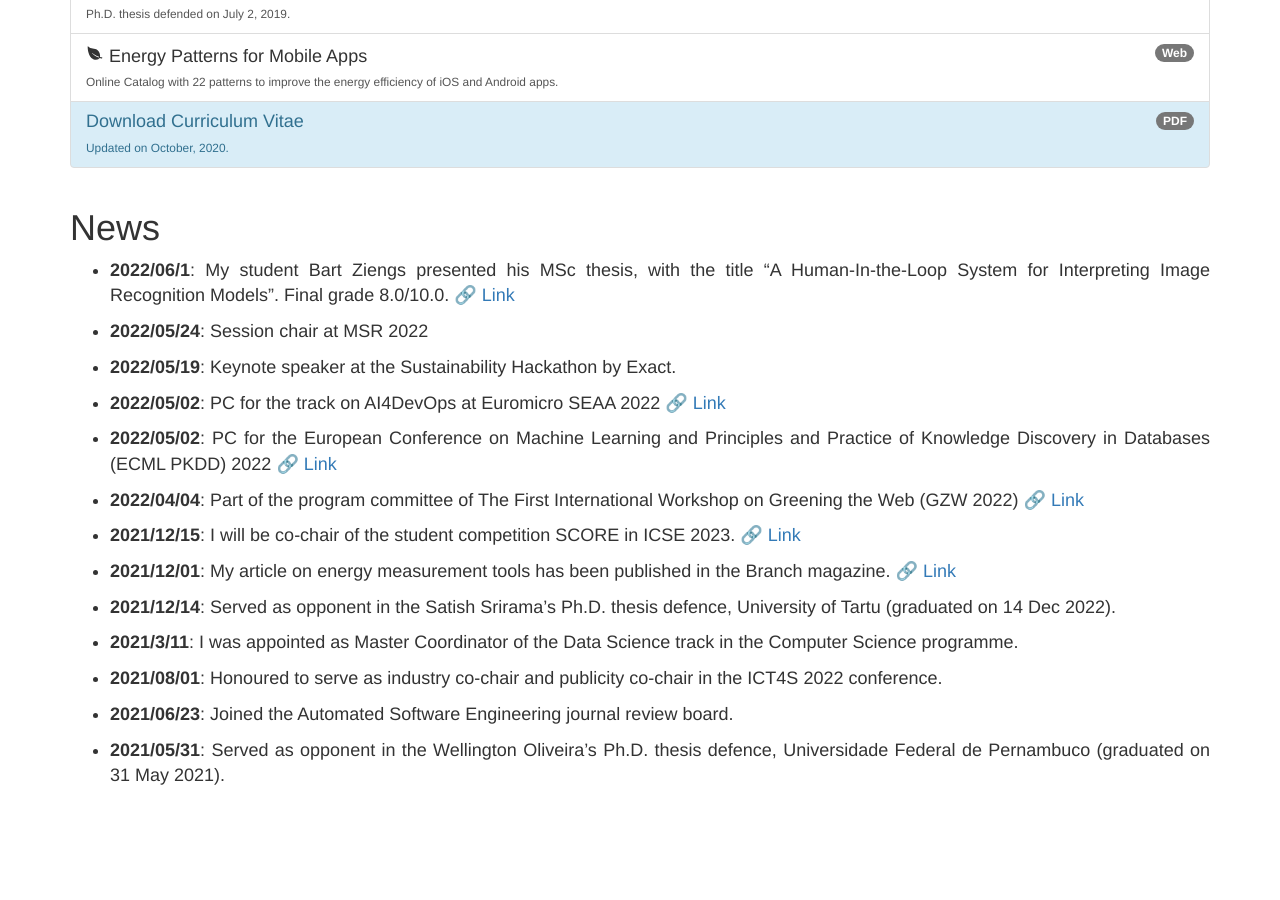
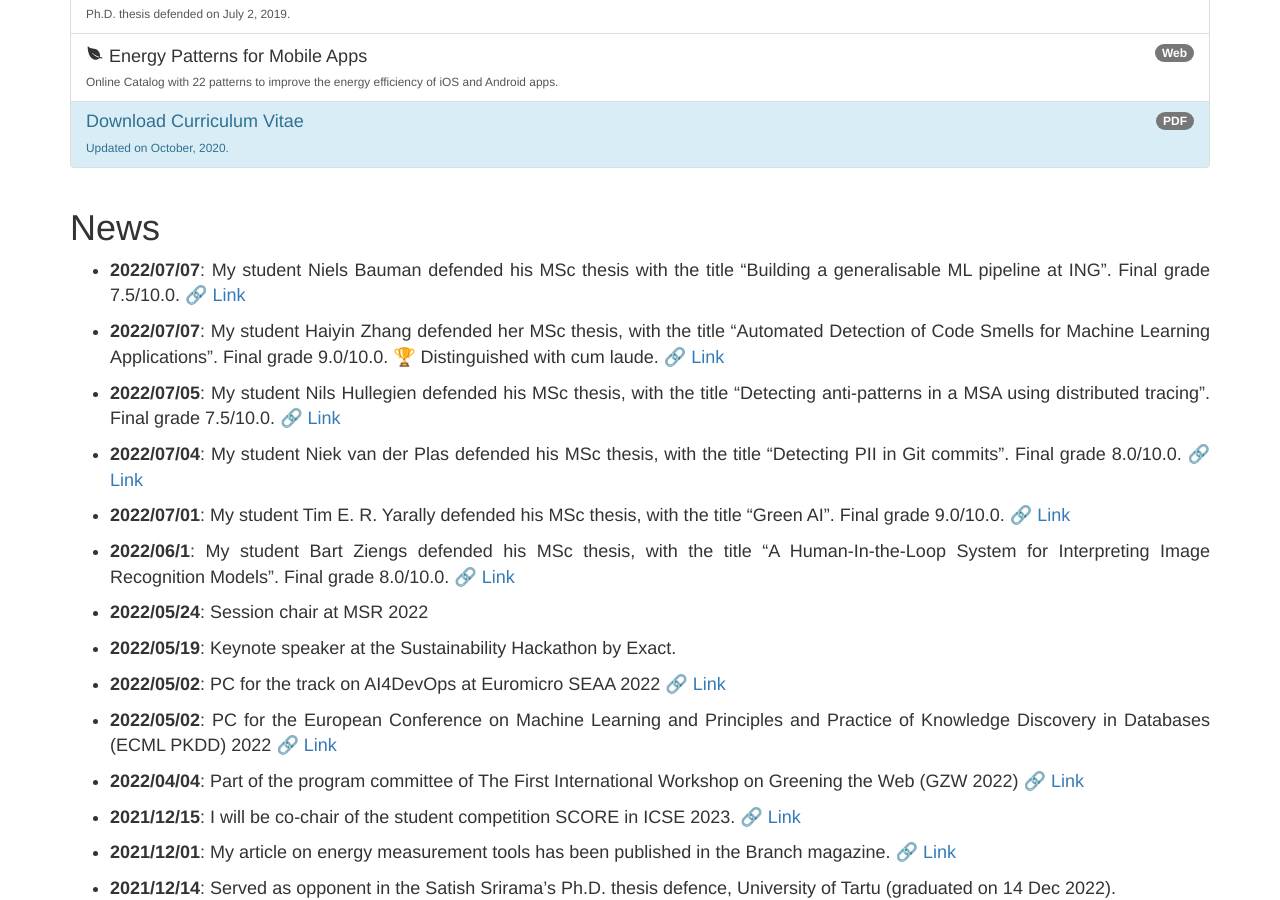
Before and after one commit to luiscruz/luiscruz.github.io, a Jekyll site: the page built from index.md, in a window 1280 px wide and 900 px high, scrolled down 553 px. Built offline with Jekyll 4.4.1, drawn with Linux system fonts in a browser that asks for light colours; nearby versions of some CDN libraries; before the commit the page ends 1382 px from its top, so only the background shows below that.

Commit message:
added msc theses

```diff
--- a/_data/updates.yml
+++ b/_data/updates.yml
@@ -1,4 +1,20 @@
-- msg: "My student Bart Ziengs presented his MSc thesis, with the title \"A Human-In-the-Loop System for Interpreting Image Recognition Models\". Final grade 8.0/10.0."
+- msg: "My student Niels Bauman defended his MSc thesis with the title \"Building a generalisable ML pipeline at ING\". Final grade 7.5/10.0."
+  date: 2022/07/07
+  link: "http://resolver.tudelft.nl/uuid:35c850eb-1d03-4185-a8c5-4469b2112327"
+- msg: "My student Haiyin Zhang defended her MSc thesis, with the title \"Automated Detection of Code Smells for Machine Learning Applications\". Final grade 9.0/10.0. 🏆 Distinguished with cum laude."
+  date: 2022/07/07
+  badge: Cum Laude distinction
+  link: "http://resolver.tudelft.nl/uuid:bd2b288e-08f9-4200-92c8-ee48bfff9408"
+- msg: "My student Nils Hullegien defended his MSc thesis, with the title \"Detecting anti-patterns in a MSA using distributed tracing\". Final grade 7.5/10.0."
+  date: 2022/07/05
+  link: "http://resolver.tudelft.nl/uuid:4586d8eb-ee5a-44f5-95be-a8ae36e22c62"
+- msg: "My student Niek van der Plas defended his MSc thesis, with the title \"Detecting PII in Git commits\". Final grade 8.0/10.0."
+  date: 2022/07/04
+  link: "http://resolver.tudelft.nl/uuid:fe195c17-ecf5-4811-a987-89f238a6802f"
+- msg: "My student Tim E. R. Yarally defended his MSc thesis, with the title \"Green AI\". Final grade 9.0/10.0."
+  date: 2022/07/01
+  link: "http://resolver.tudelft.nl/uuid:a3de8838-8e9a-4c70-8a04-a9f296be7c84"
+- msg: "My student Bart Ziengs defended his MSc thesis, with the title \"A Human-In-the-Loop System for Interpreting Image Recognition Models\". Final grade 8.0/10.0."
   date: 2022/06/1
   link: "http://resolver.tudelft.nl/uuid:6ebbdf05-e37d-45b9-b0ad-1844c9d7f298"
 - msg: "Session chair at MSR 2022"
```
